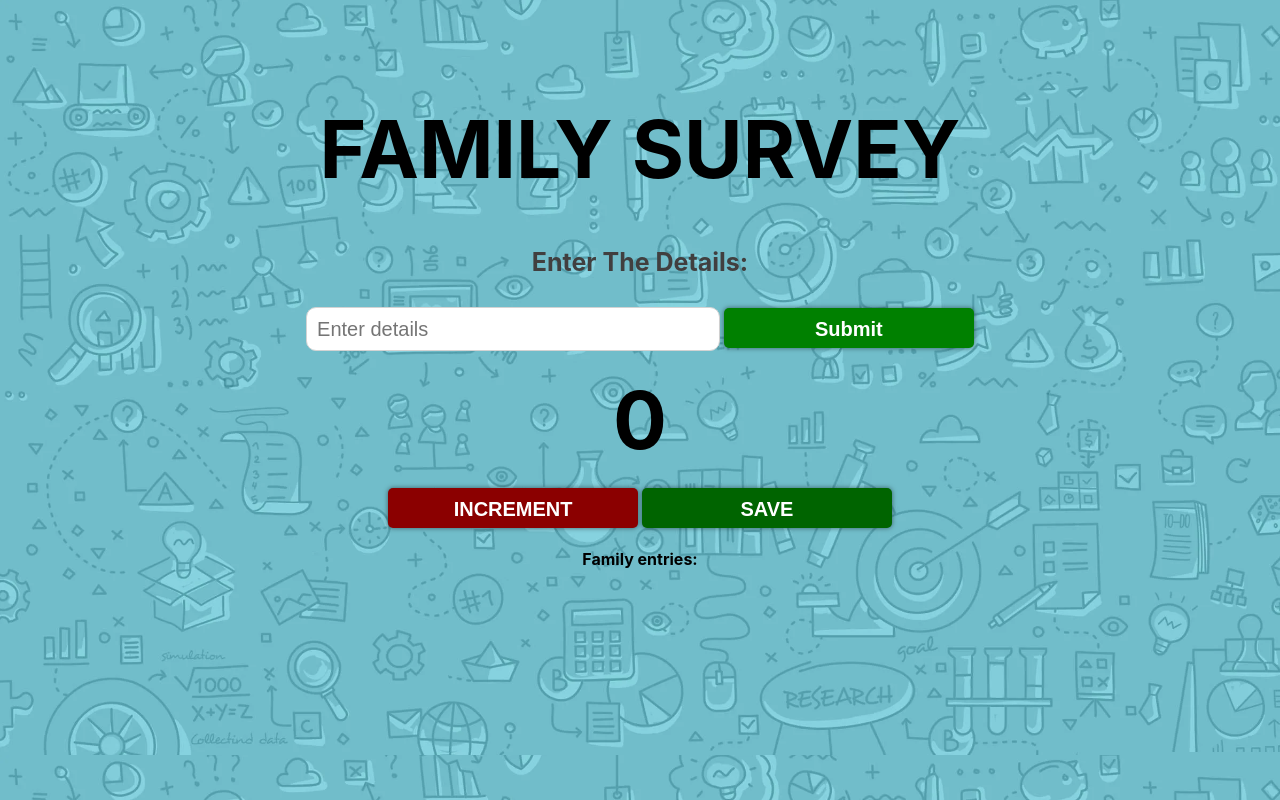
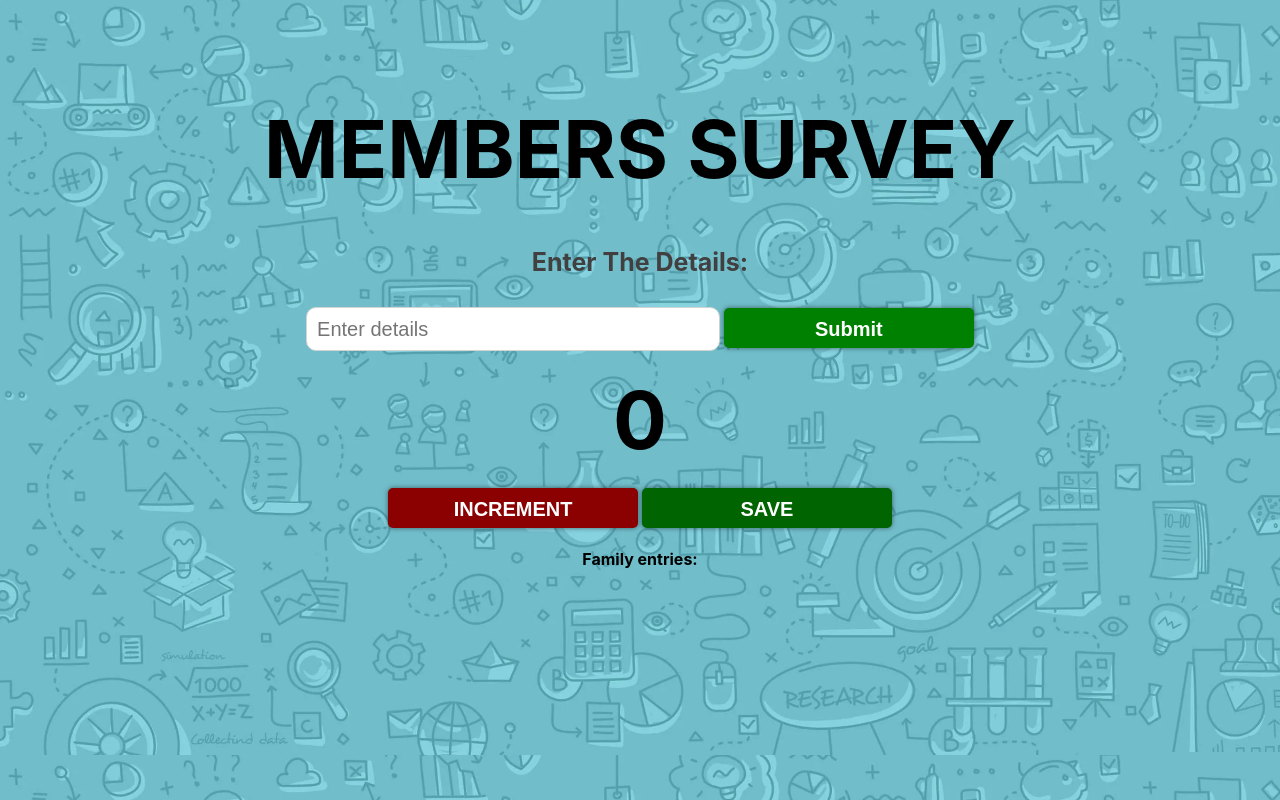
Before and after one commit to amal-k04/INSTANT-SURVEY, a plain HTML site: page index.html in a window 1280 px wide. Drawn offline with Linux system fonts and the light colour scheme.

Commit message:
index.html

```diff
--- a/index.html
+++ b/index.html
@@ -7,7 +7,7 @@
     <link rel="stylesheet" href="index.css">
 </head>
 <body>
-        <h1>FAMILY SURVEY</h1>
+        <h1>MEMBERS SURVEY</h1>
         <h2 style="font-size: 25px; color: rgb(65, 63, 63);">Enter The Details:</h2>
         <div>
             <input type="text" id="details" placeholder="Enter details">
```
